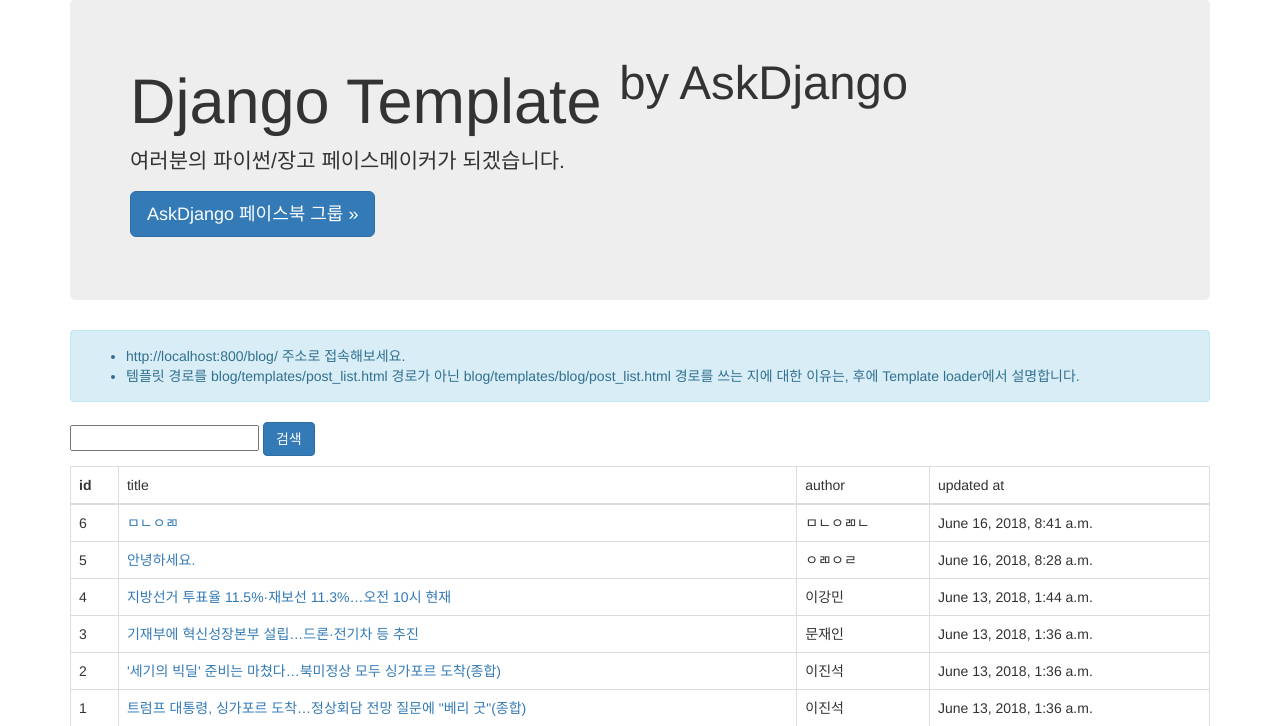
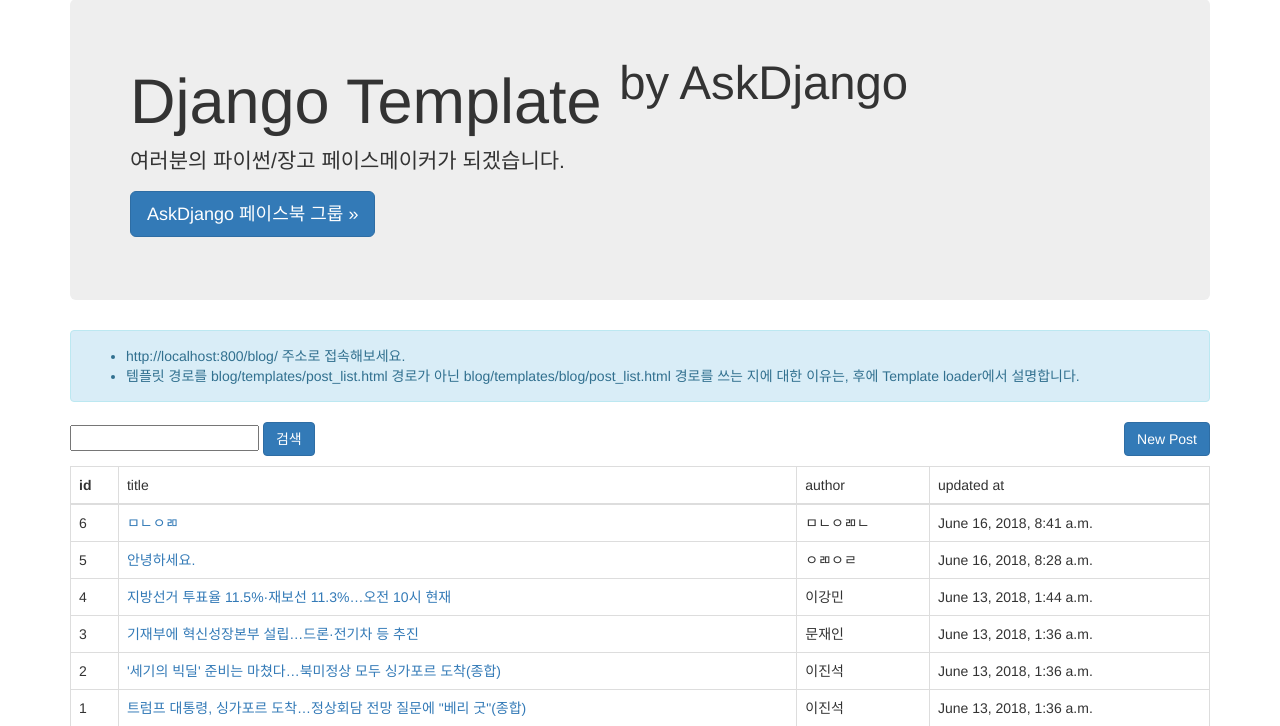
Before and after one commit to neotmons/askdjango, a Django app: page /blog/ in a window 1280 px wide. Shown: the part 73-799 px from the top of the page. Run offline with Django 3.2, Linux system fonts and the light colour scheme; data comes from the database, SQL or seed files in the repository; both versions use the stored data as it was after the commit; some libraries are stand-ins or nearby versions.

Commit message:
blog.views.post_news/post_edit 뷰를 구현

```diff
--- a/blog/templates/blog/post_detail.html
+++ b/blog/templates/blog/post_detail.html
@@ -21,6 +21,7 @@
                 </ul>
 
                 <a href="{% url "blog:post_list" %}" class="btn btn-primary">글 목록</a>
+                <a href="{% url "blog:post_edit" post.id %}" class="btn btn-primary">수정</a>
             </div>
         </div>
 
--- a/blog/templates/blog/post_list.html
+++ b/blog/templates/blog/post_list.html
@@ -29,6 +29,8 @@
                     </ul>
                 </p>
             </div>
+
+            <a href="{% url "blog:post_new" %}" class="btn btn-primary pull-right">New Post</a>
 
             <form action="" method="get">
                     <p>
--- a/blog/urls.py
+++ b/blog/urls.py
@@ -7,4 +7,7 @@ urlpatterns = [
     url(r'^$', views.post_list, name='post_list'),
     url(r'^(?P<id>\d)/$', views.post_detail, name='post_detail'),
 
+    url(r'^new/$', views.post_new, name='post_new'),
+    url(r'^(?P<id>\d)/edit/$', views.post_edit, name='post_edit'),
+
 ]
--- a/blog/views.py
+++ b/blog/views.py
@@ -1,7 +1,8 @@
 # blog/views.py
 from django.http import Http404
-from django.shortcuts import get_object_or_404, render
+from django.shortcuts import get_object_or_404, render, redirect
 from .models import Post
+from .forms import PostForm
 
 # Create your views here.
 def post_list(request):
@@ -29,3 +30,34 @@ def post_detail(request, id):
     return render(request, 'blog/post_detail.html',{
         'post':post,
     })
+
+
+def post_new(request):
+    if request.method == 'POST':
+        form = PostForm(request.POST, request.FILES)
+        if form.is_valid():
+            post = form.save()
+            #post.user = request.user
+            #post.save()
+            return redirect(post)  # post.get_absolute_url() --> post detail
+    else:
+        form = PostForm()
+    return render(request, 'blog/post_form.html', {
+        'form': form,
+    })
+
+def post_edit(request, id):
+    post = get_object_or_404(Post, id=id)
+
+    if request.method == 'POST':
+        form = PostForm(request.POST, request.FILES, instance=post)
+        if form.is_valid():
+            post = form.save()
+            #post.user = request.user
+            #post.save()
+            return redirect(post)  # post.get_absolute_url() --> post detail
+    else:
+        form = PostForm(instance=post)
+    return render(request, 'blog/post_form.html', {
+        'form': form,
+    })
```
Also changed, not shown: blog/forms.py (added, +8 -0 lines), blog/templates/blog/post_form.html (added, +9 -0 lines), db.sqlite3.
